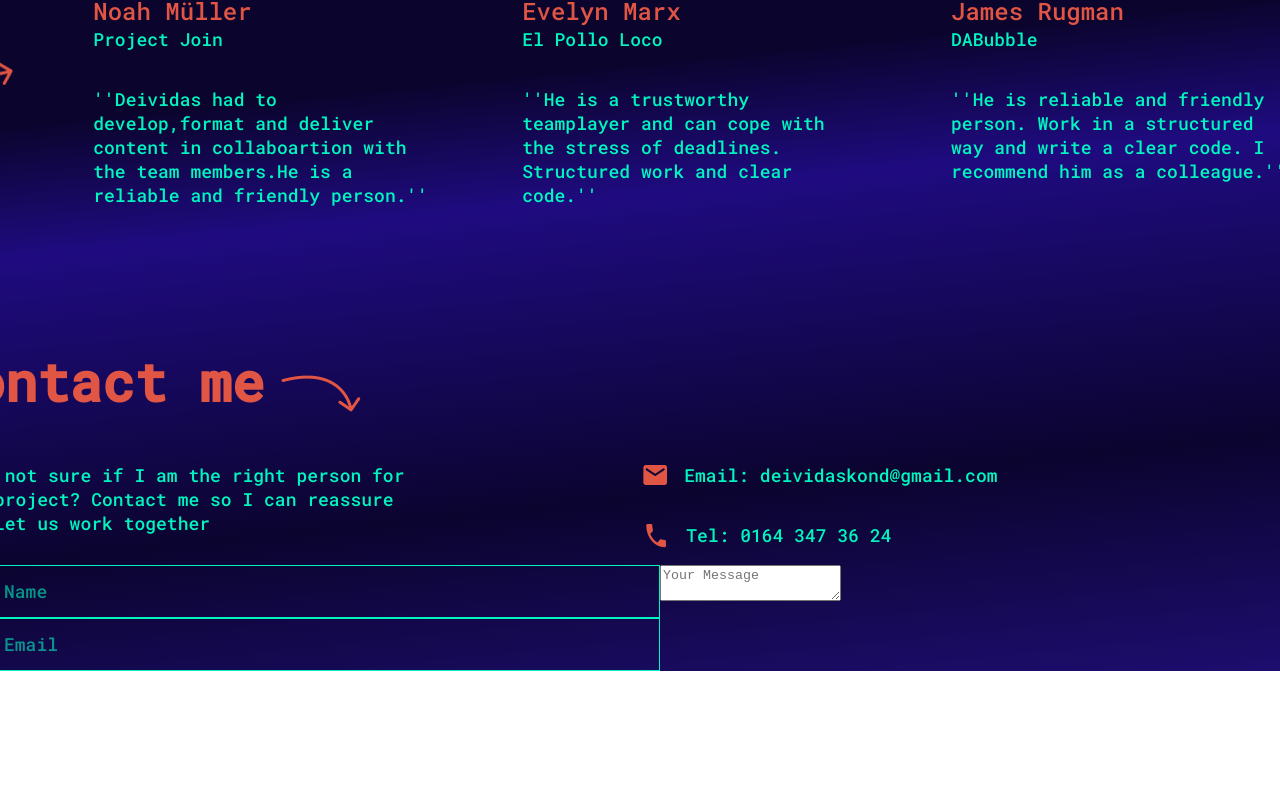
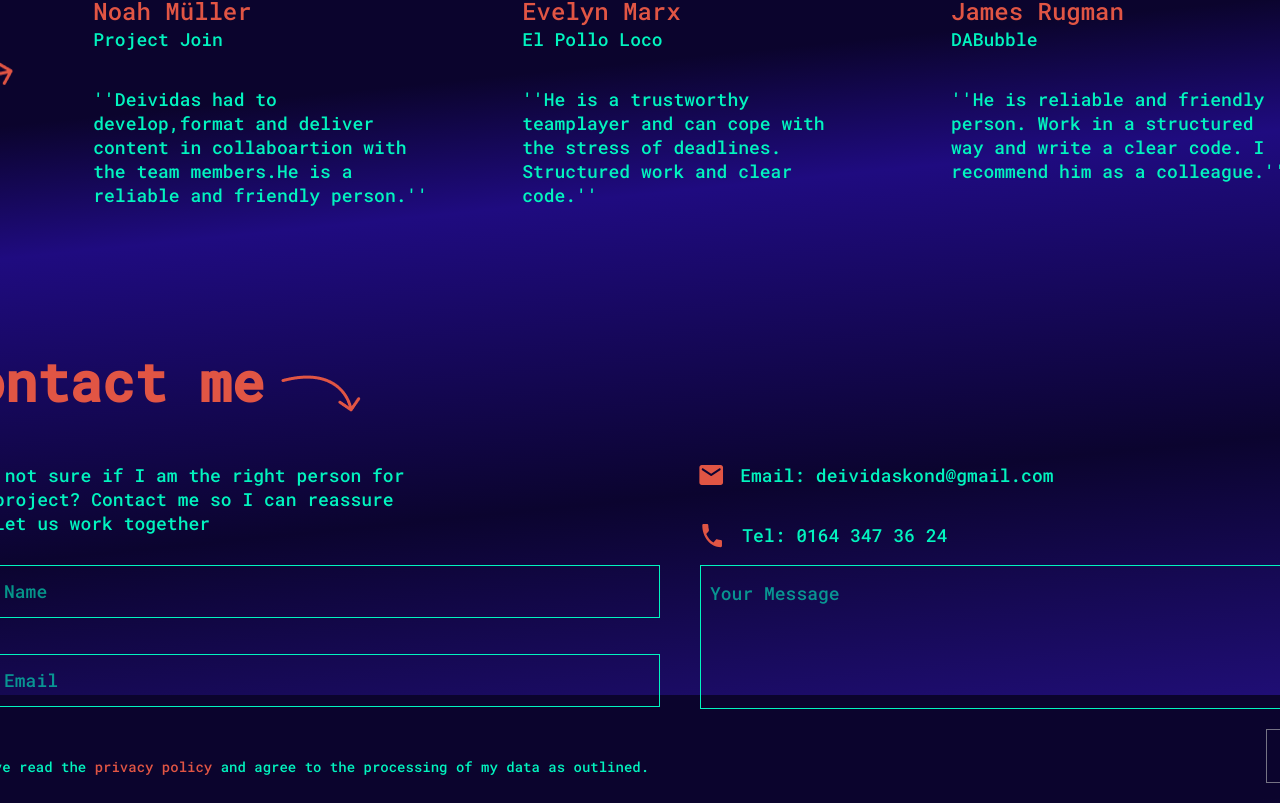
Before and after one commit to Deivis92/deividas-dev, an Angular app: page / in a window 1280 px wide. Shown: the part 3305-4108 px from the top of the page. Before the commit the page ends 3976 px from the top, so only its background shows below. Built offline with nearby package versions, Linux system fonts and the light colour scheme.

Commit message:
static dones

```diff
--- a/src/app/components/contact-me/contact-me.component.html
+++ b/src/app/components/contact-me/contact-me.component.html
@@ -89,9 +89,18 @@
           placeholder="Your Message"
         ></textarea>
       </div>
-
     </div>
 
-    <!-- <button type="submit" value="Submit">Submit</button> -->
+    <div class="checkbox">
+      <div class="centering">
+        <input type="checkbox" id="accept-policy" />
+        <label for="accept-policy">
+          I've read the <a href="#">privacy policy</a> and agree to the
+          processing of my data as outlined.
+        </label>
+      </div>
+
+      <div class="position-button"><button class="git-hub-btn " type="submit" value="Submit" disabled>Send</button></div>
+    </div>
   </form>
 </div>
--- a/src/app/components/contact-me/contact-me.component.scss
+++ b/src/app/components/contact-me/contact-me.component.scss
@@ -36,6 +36,7 @@
         align-items: center;
         gap: 16px;
         cursor: pointer;
+        margin-left: 56px;
 
         svg:hover path {
           fill: rgba(2, 244, 191, 1);
@@ -74,12 +75,16 @@ form {
 
   .contact-block {
     display: flex;
+    width: 100%;
+    gap: 40px;
+    flex: 1;
   }
 
   .inputs-left {
     display: flex;
     flex-direction: column;
     width: 50%;
+    gap: 36px;
 
     input {
       width: 90%;
@@ -88,25 +93,116 @@ form {
       padding: 15px 9px;
       color: #02f4bf;
 
-
       &::placeholder {
         font-size: 18px;
         color: rgba(2, 244, 191, 0.6);
       }
 
       &:focus {
-        animation: none;
-
+        caret-color: 1px solid rgba(2, 244, 191, 0.6);
       }
-
-
     }
   }
 
+  .text-area {
+    width: 50%;
+    display: flex;
+    flex: 1;
+  }
+  textarea {
+    width: 95% !important;
+    height: 112px !important;
+    all: unset;
+    border: 1px solid #02f4bf;
+    padding: 15px 9px;
+    color: #02f4bf;
+    &::placeholder {
+      font-size: 18px;
+      color: rgba(2, 244, 191, 0.6);
+    }
 
-  .text-area {
+    &:focus {
+      animation: none;
+    }
+  }
 
+  .checkbox {
+    height: 74px;
+    display: flex;
+    justify-content: space-between;
+    margin-top: 20px;
 
+    .centering {
+      display: flex;
+      align-items: center;
+      gap: 6px;
+    }
 
+    input[type="checkbox"] {
+      border: 1px solid rgba(225, 85, 68, 1);
+      border-radius: 3px;
+      appearance: none;
+      -webkit-appearance: none;
+      background-color: transparent;
+      width: 24px;
+      height: 24px;
+      cursor: pointer;
+      position: relative;
+      transition: background-color 75ms ease-out;
+
+      &:hover {
+        background-color: rgba(2, 244, 191, 1);
+      }
+
+      &::after {
+        content: "";
+        position: absolute;
+        left: 2px;
+        top: 32%;
+        transform: translateY(-50%);
+        width: 10px;
+        height: 10px;
+        border: solid rgba(225, 85, 68, 1);
+        border-width: 0 3px 3px 0;
+        opacity: 0;
+        transition: opacity 0.2s ease;
+        rotate: 37deg;
+      }
+
+      &:checked::after {
+        opacity: 1;
+      }
+
+      &:checked {
+        background-color: rgba(2, 244, 191, 1);
+      }
+    }
+
+    label {
+      color: rgba(2, 244, 191, 1);
+      font-size: 14px;
+
+      a {
+        color: rgba(225, 85, 68, 1);
+        text-decoration: none;
+        font-weight: 400;
+
+        &:hover {
+          font-weight: 600;
+        }
+      }
+    }
+  }
+
+  .git-hub-btn {
+    margin-right: 11px;
+  }
+
+  .git-hub-btn:disabled {
+    background-color: transparent;
+    cursor: default;
+    color: rgba(190, 190, 190, 1);
+    border-color: rgba(190, 190, 190, 1);
+    opacity: 0.6;
   }
 }
```
Lines whose indentation alone changed are shown as unchanged.
